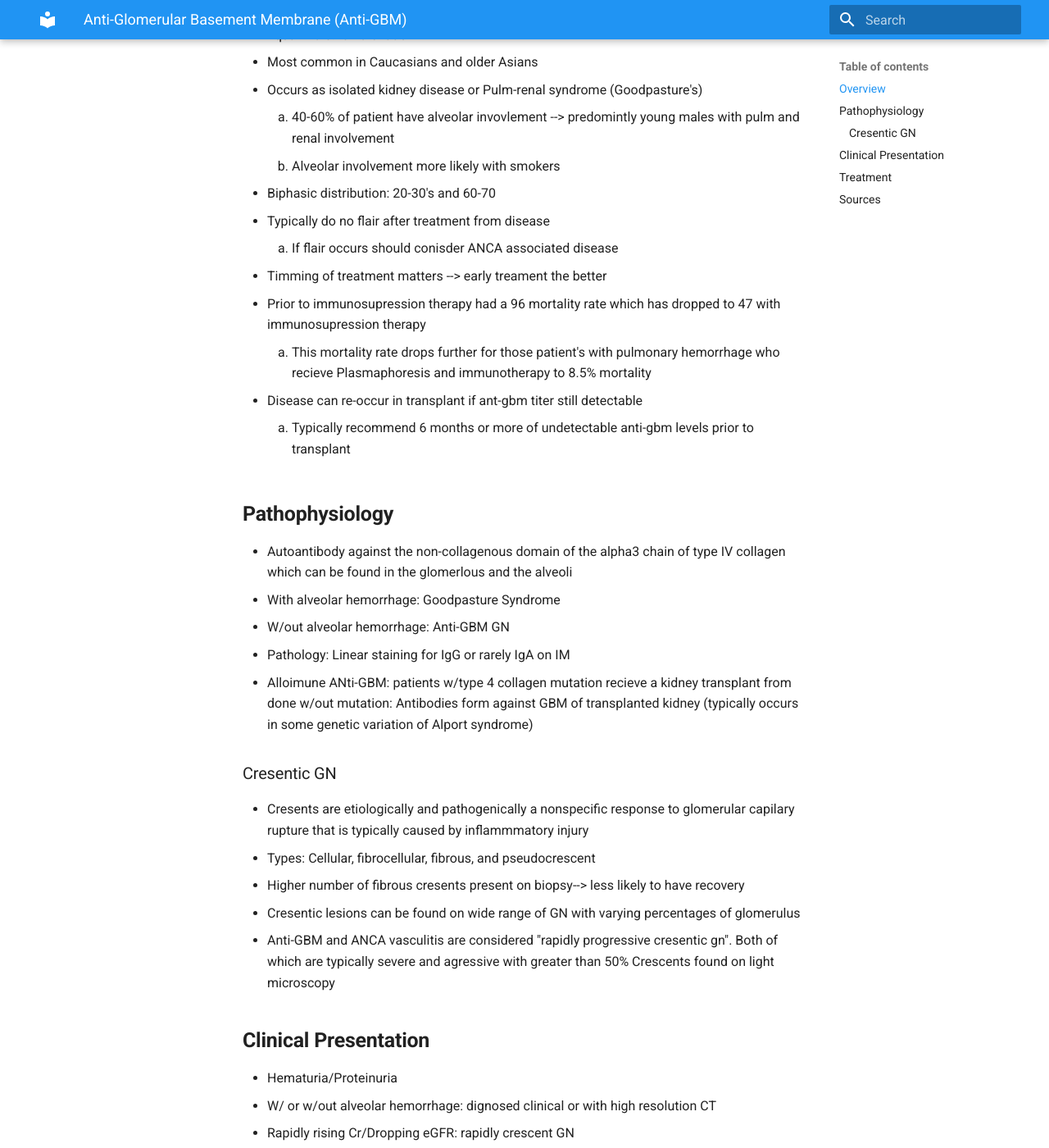
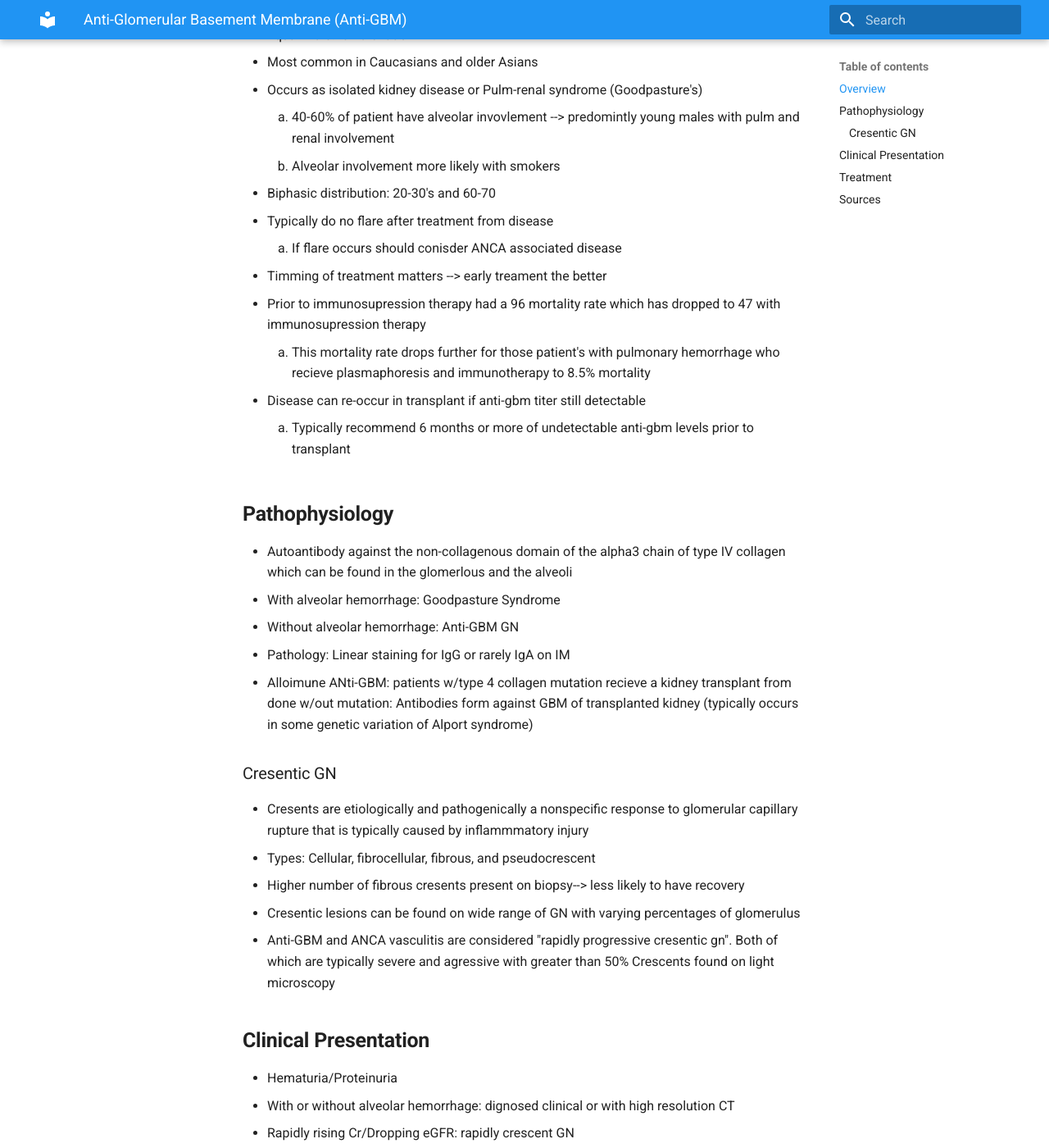
Before and after one commit to TTUNEPH2025/GN, an MkDocs documentation site: the page built from docs/Anti-GBM.md, in a window 1280 px wide and 1400 px high, scrolled down 425 px. Shown: the whole window at 82% size. Built offline with MkDocs 1.6.1 and Material for MkDocs 9.7.7, drawn with Linux system fonts in a browser that asks for light colours; some of the changed text lies outside the part shown.

Commit message:
Update Anti-GBM.md

````diff
--- a/docs/Anti-GBM.md
+++ b/docs/Anti-GBM.md
@@ -10,28 +10,28 @@
     1. 40-60% of patient have alveolar invovlement --> predomintly young males with pulm and renal involvement
     2. Alveolar involvement more likely with smokers
   * Biphasic distribution: 20-30's and 60-70
-  * Typically do no flair after treatment from disease
-     1. If flair occurs should conisder ANCA associated disease
+  * Typically do no flare after treatment from disease
+     1. If flare occurs should conisder ANCA associated disease
   * Timming of treatment matters --> early treament the better
   * Prior to immunosupression therapy had a 96 mortality rate which has dropped to 47 with immunosupression therapy
-    1. This mortality rate drops further for those patient's with pulmonary hemorrhage who recieve Plasmaphoresis and immunotherapy to 8.5% mortality
-  * Disease can re-occur in transplant if ant-gbm titer still detectable
+    1. This mortality rate drops further for those patient's with pulmonary hemorrhage who recieve plasmaphoresis and immunotherapy to 8.5% mortality
+  * Disease can re-occur in transplant if anti-gbm titer still detectable
     1. Typically recommend 6 months or more of undetectable anti-gbm levels prior to transplant
 ## **Pathophysiology**
  * Autoantibody against the non-collagenous domain of the alpha3 chain of type IV collagen which can be found in the glomerlous and the alveoli
    1. With alveolar hemorrhage: Goodpasture Syndrome
-   2. W/out alveolar hemorrhage: Anti-GBM GN
+   2. Without alveolar hemorrhage: Anti-GBM GN
  * Pathology: Linear staining for IgG or rarely IgA on IM
  * Alloimune ANti-GBM: patients w/type 4 collagen mutation recieve a kidney transplant from done w/out mutation: Antibodies form against GBM of transplanted kidney (typically occurs in some genetic variation of Alport syndrome)
 ### Cresentic GN
- * Cresents are etiologically and pathogenically a nonspecific response to glomerular capilary rupture that is typically caused by inflammmatory injury
+ * Cresents are etiologically and pathogenically a nonspecific response to glomerular capillary rupture that is typically caused by inflammmatory injury
  * Types: Cellular, fibrocellular, fibrous, and pseudocrescent
    1. Higher number of fibrous cresents present on biopsy--> less likely to have recovery
  * Cresentic lesions can be found on wide range of GN with varying percentages of glomerulus
  * Anti-GBM and ANCA vasculitis are considered "rapidly progressive cresentic gn". Both of which are typically severe and agressive with greater than 50% Crescents found on light microscopy
 ## **Clinical Presentation**
  * Hematuria/Proteinuria
- * W/ or w/out alveolar hemorrhage: dignosed clinical or with high resolution CT
+ * With or without alveolar hemorrhage: dignosed clinical or with high resolution CT
  * Rapidly rising Cr/Dropping eGFR: rapidly crescent GN
 ## **Treatment**
 ```mermaid
````
Also changed, not shown: other parts of docs/Anti-GBM.md (+3 -3 lines).
